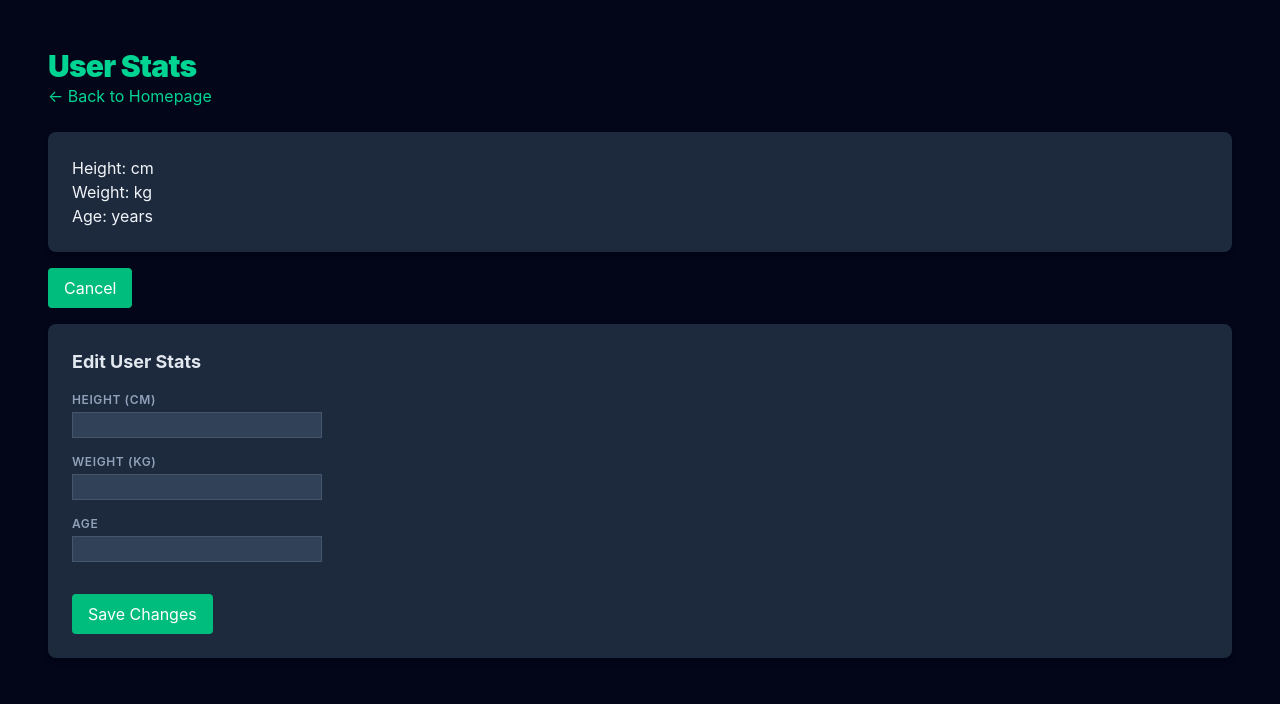
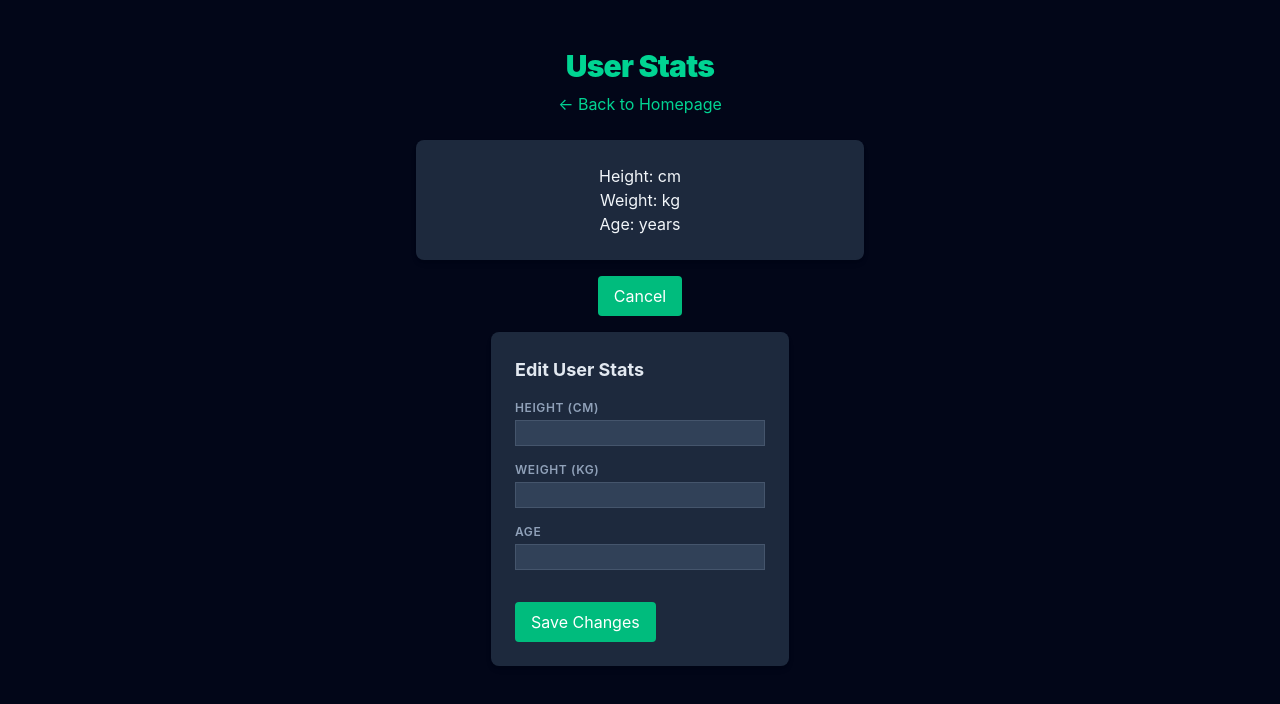
Before and after one commit to goldyy12/GymWorkout, a React (Vite) app in the folder Client/: page /userstats in a window 1280 px wide. Both pictures are taken after a click on the button "Edit Stats". Shown: the top 704 px of the page. Built offline with nearby package versions, Linux system fonts and the light colour scheme; no server answers.

Commit message:
Fix stlesss

```diff
--- a/Client/src/pages/Homepage.tsx
+++ b/Client/src/pages/Homepage.tsx
@@ -449,6 +449,7 @@ export default function Homepage() {
                                   />
 
                                   <div className="flex gap-3">
+                                    <label className="sr-only">Sets</label>
                                     <input
                                       type="number"
                                       min={1}
@@ -460,6 +461,7 @@ export default function Homepage() {
                                       }
                                       className="flex-1 bg-slate-900 border border-slate-700 rounded-lg px-3 py-2 text-sm"
                                     />
+                                    <label className="sr-only">Reps</label>
 
                                     <input
                                       type="number"
--- a/Client/src/pages/UserStats.tsx
+++ b/Client/src/pages/UserStats.tsx
@@ -45,15 +45,18 @@ export default function UserStats() {
   };
 
   return (
-    <div className="min-h-screen bg-slate-950 text-slate-100 p-6 md:p-12 font-sans">
+    <div className="min-h-screen bg-slate-950 text-slate-100 p-6 md:p-12 font-sans flex flex-col items-center">
       <h1 className="text-3xl font-black text-emerald-400 tracking-tight">
         User Stats
       </h1>
 
-      <a href="/homepage" className="text-emerald-400 hover:text-emerald-300">
+      <a
+        href="/homepage"
+        className="text-emerald-400 hover:text-emerald-300 mt-2"
+      >
         ← Back to Homepage
       </a>
-      <div className="mt-6 bg-slate-800 p-6 rounded-lg shadow-md">
+      <div className="mt-6 bg-slate-800 p-6 rounded-lg shadow-md w-full max-w-md text-center">
         <p>Height: {height} cm </p>
         <p>Weight: {weight} kg</p>
         <p>Age: {age} years</p>
```
